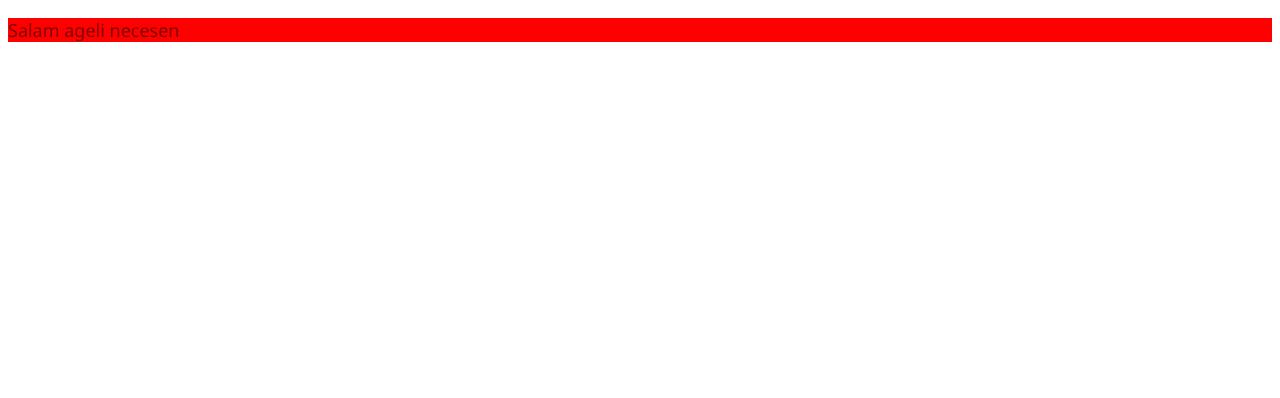
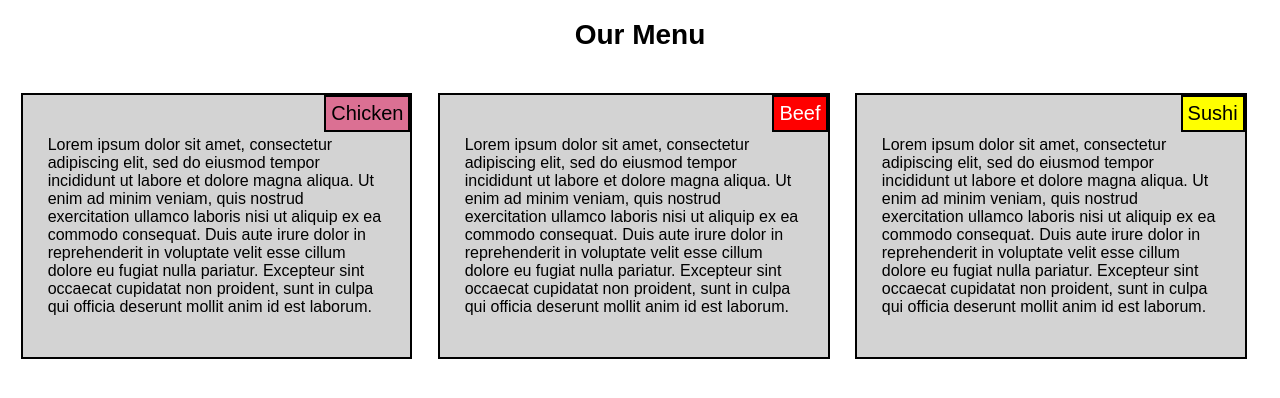
Before and after one commit to ctrl-hack/my-portfolio, a plain HTML site: page index.html in a window 1280 px wide. Drawn offline with Linux system fonts and the light colour scheme.

Commit message:
responsive website example

```diff
--- a/index.css
+++ b/index.css
@@ -1,6 +1,82 @@
-p {
+/* Base styles */
+* {
+  box-sizing: border-box;
+  font-family: Arial, Helvetica, sans-serif;
+}
+h1 {
+  text-align: center;
+  margin-bottom: 30px;
+  font-size: 175%;
+}
+.badge {
+  float: right;
+  position: absolute;
+  right: 0%;
+  top: 0%;
+  z-index: 9999;
+  border: 2px solid black;
+  font-size: 125%;
+  padding: 5px;
+}
+.chicken {
+  color: black;
+  background-color: palevioletred;
+}
+.beef {
+  color: white;
   background-color: red;
-  color: green;
-  font-size: large;
-  font-family: "Segoe UI", Tahoma, Geneva, Verdana, sans-serif;
 }
+.sushi {
+  color: black;
+  background-color: yellow;
+}
+.row {
+  width: 100%;
+}
+/* Large devices only */
+@media (min-width: 992px) {
+  .col-lg-4 {
+    position: relative;
+    float: left;
+    padding: 25px;
+    background-color: lightgrey;
+    border: 2px solid black;
+    margin: 1%;
+    width: 31%;
+  }
+}
+/* Medium devices only */
+@media (min-width: 768px) and (max-width: 991px) {
+  .col-md-6,
+  .col-md-12 {
+    float: left;
+    position: relative;
+    padding: 25px;
+    background-color: lightgrey;
+    border: 2px solid black;
+    margin: 1%;
+  }
+
+  .col-md-6 {
+    width: 48%;
+  }
+
+  .col-md-12 {
+    width: 98%;
+  }
+}
+/* Small devices only */
+@media (max-width: 767px) {
+  .col-sm-12 {
+    float: left;
+    position: relative;
+    background-color: lightgrey;
+    padding: 25px;
+    border: 2px solid black;
+    margin-left: 8%;
+    margin-right: 8%;
+    margin-top: 5%;
+    margin-bottom: 5%;
+    width: 85%;
+  }
+}
--- a/index.html
+++ b/index.html
@@ -2,15 +2,49 @@
 <html lang="en-US">
   <head>
     <meta charset="utf-8" />
+    <meta name="viewport" content="width=device-width, inital-scale=1.0" />
     <link rel="stylesheet" href="index.css" />
-    <title>Hello Coursera!</title>
-    <style>
-      p {
-        color: maroon;
-      }
-    </style>
+    <title>Responsive Layout</title>
   </head>
   <body>
-    <p>Salam ageli necesen</p>
+    <h1>Our Menu</h1>
+    <div class="row">
+      <section class="col-lg-4 hoqqa col-md-6 col-sm-12">
+        <span class="badge chicken">Chicken</span>
+        <p>
+          Lorem ipsum dolor sit amet, consectetur adipiscing elit, sed do
+          eiusmod tempor incididunt ut labore et dolore magna aliqua. Ut enim ad
+          minim veniam, quis nostrud exercitation ullamco laboris nisi ut
+          aliquip ex ea commodo consequat. Duis aute irure dolor in
+          reprehenderit in voluptate velit esse cillum dolore eu fugiat nulla
+          pariatur. Excepteur sint occaecat cupidatat non proident, sunt in
+          culpa qui officia deserunt mollit anim id est laborum.
+        </p>
+      </section>
+      <section class="col-lg-4 hoqqa col-md-6 col-sm-12">
+        <span class="badge beef">Beef</span>
+        <p>
+          Lorem ipsum dolor sit amet, consectetur adipiscing elit, sed do
+          eiusmod tempor incididunt ut labore et dolore magna aliqua. Ut enim ad
+          minim veniam, quis nostrud exercitation ullamco laboris nisi ut
+          aliquip ex ea commodo consequat. Duis aute irure dolor in
+          reprehenderit in voluptate velit esse cillum dolore eu fugiat nulla
+          pariatur. Excepteur sint occaecat cupidatat non proident, sunt in
+          culpa qui officia deserunt mollit anim id est laborum.
+        </p>
+      </section>
+      <section class="col-lg-4 hoqqa col-md-12 col-sm-12">
+        <span class="badge sushi">Sushi</span>
+        <p>
+          Lorem ipsum dolor sit amet, consectetur adipiscing elit, sed do
+          eiusmod tempor incididunt ut labore et dolore magna aliqua. Ut enim ad
+          minim veniam, quis nostrud exercitation ullamco laboris nisi ut
+          aliquip ex ea commodo consequat. Duis aute irure dolor in
+          reprehenderit in voluptate velit esse cillum dolore eu fugiat nulla
+          pariatur. Excepteur sint occaecat cupidatat non proident, sunt in
+          culpa qui officia deserunt mollit anim id est laborum.
+        </p>
+      </section>
+    </div>
   </body>
 </html>
```
